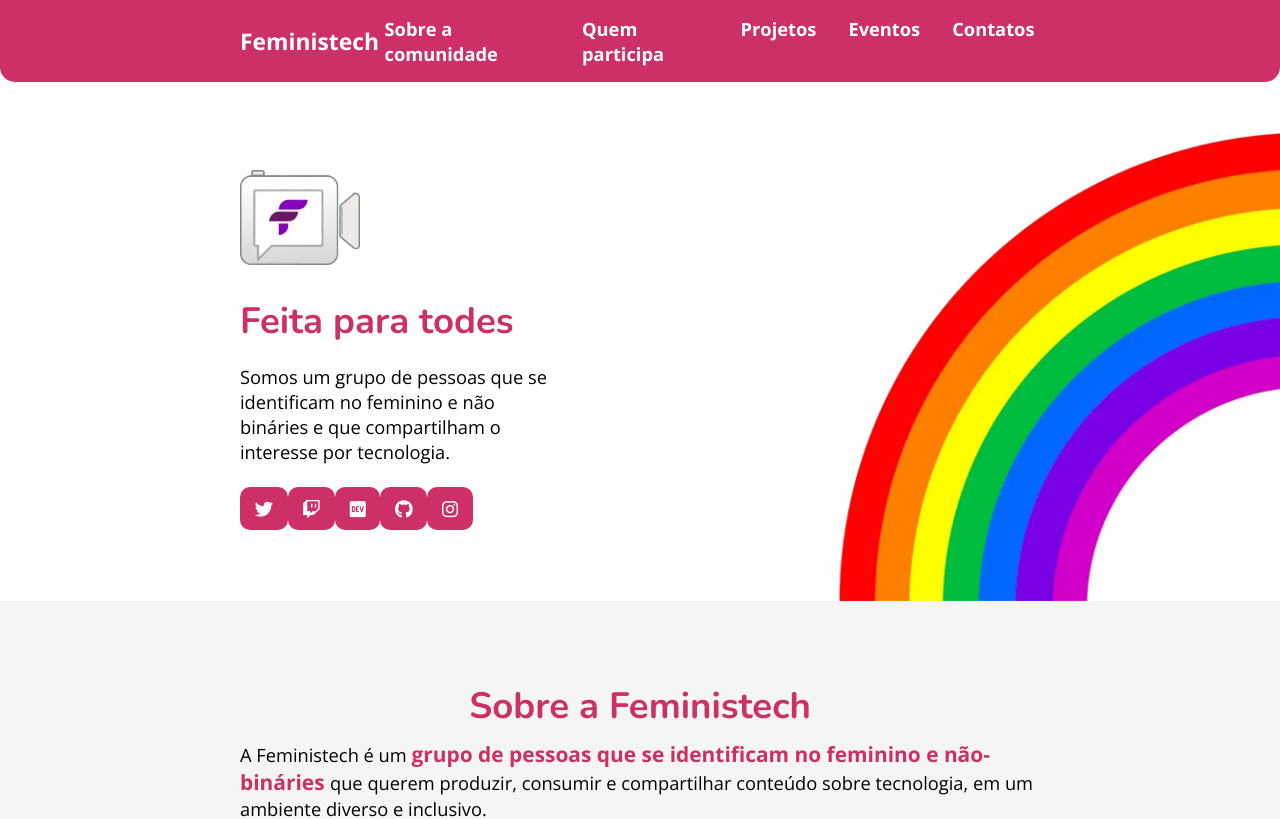
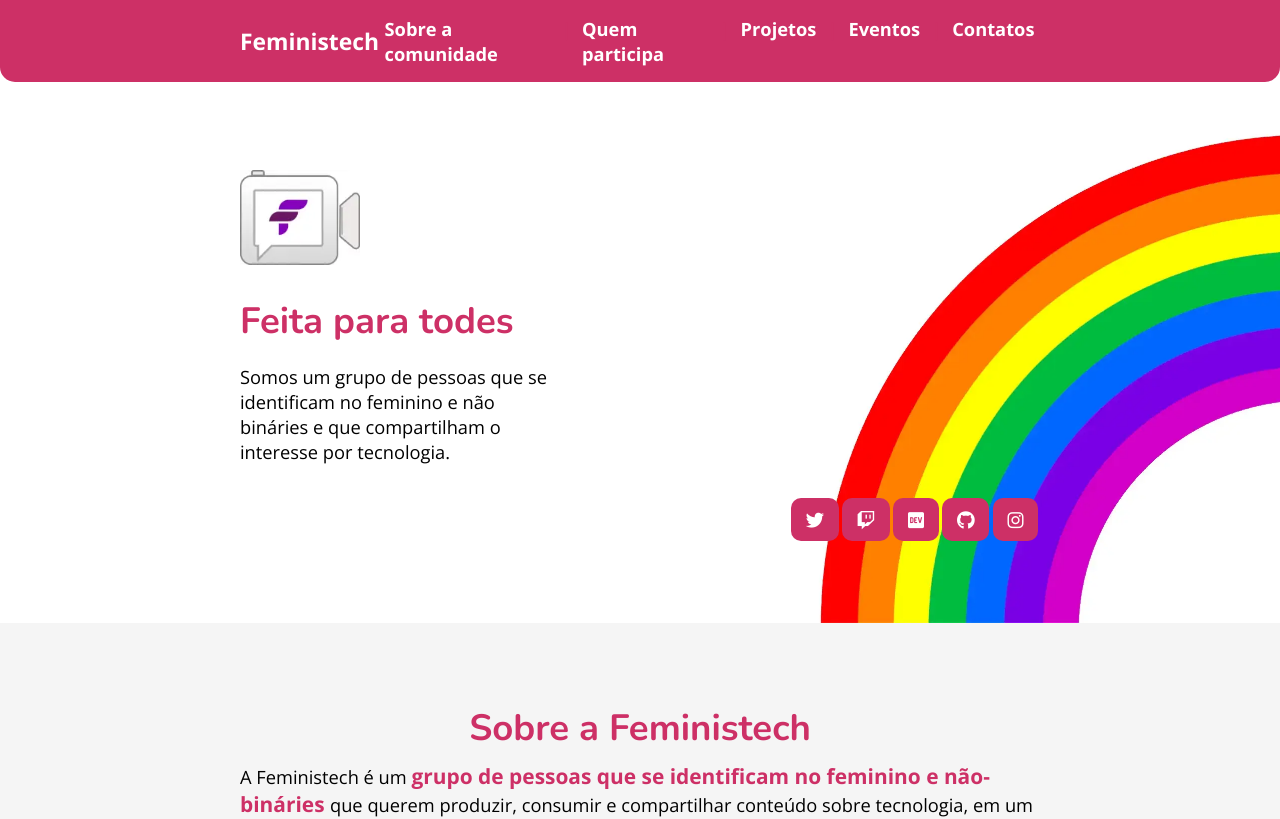
Before and after one commit to feministech/feministech, a Nuxt app: page / in a window 1280 px wide. Shown: the top 819 px of the page. Built offline with nearby package versions, Linux system fonts and the light colour scheme.

Commit message:
responsividade do footer

```diff
--- a/components/Footer.vue
+++ b/components/Footer.vue
@@ -34,11 +34,11 @@
 <style>
 footer {
   background-color: var(--purple);
-  padding: 5em 15em;
+  padding: 5vh 8vw;
   display: flex;
   flex-direction: row;
   justify-content: space-between;
-  align-items: flex-start;
+  align-items: baseline;
 }
 
 .footer-nav > a {
@@ -55,7 +55,8 @@
 .footer-social-links {
   display: flex;
   flex-direction: row;
-  gap: 10px;
+  margin-bottom: 0.2em;
+  align-items: baseline;
 }
 
 .made-with {
--- a/components/MemberCard.vue
+++ b/components/MemberCard.vue
@@ -49,7 +49,6 @@
         />
       </div>
     </div>
-
   </div>
 </template>
 
@@ -74,8 +73,7 @@
 </script>
 
 <style>
-
-@media screen and (min-width:1001px) {
+@media screen and (min-width: 1001px) {
   .member-card {
     width: 40vw;
     max-width: 33em;
@@ -97,7 +95,7 @@
   }
 }
 
-@media screen and (max-width:1000px) {
+@media screen and (max-width: 1000px) {
   .member-card {
     width: 40vw;
     max-width: 33em;
@@ -120,13 +118,12 @@
   }
 }
 
-@media screen and (max-width:400px) {
+@media screen and (max-width: 400px) {
   .member-image {
     width: 15vw;
     border-radius: 15px;
     margin-top: 0.5em;
   }
-
 }
 
 .pink-member-card {
@@ -141,7 +138,6 @@
   background: var(--darkBlue);
 }
 
-
 .member-info {
   height: 100%;
   width: 100%;
@@ -150,7 +146,6 @@
   flex-direction: column;
   justify-content: space-around;
   word-wrap: break-word;
-
 }
 
 .member-name,
@@ -160,10 +155,6 @@
   color: white;
 }
 
-
-.social-link{
-  margin-bottom:0.5em;
-}
 .member-social-links {
   display: flex;
   flex-direction: row;
--- a/components/SocialButton.vue
+++ b/components/SocialButton.vue
@@ -18,6 +18,7 @@
 .social-link {
   border-radius: 10px;
   padding: 0.5em 0.8em;
+  margin :0.1em;
 }
 
 .social-link:hover {
--- a/components/SocialLinks.vue
+++ b/components/SocialLinks.vue
@@ -36,3 +36,11 @@
   },
 }
 </script>
+
+<style>
+.social-links{
+  display:flex;
+  flex-wrap: wrap;
+  justify-content: flex-end;
+}
+</style>
```
Lines whose indentation alone changed are shown as unchanged.
